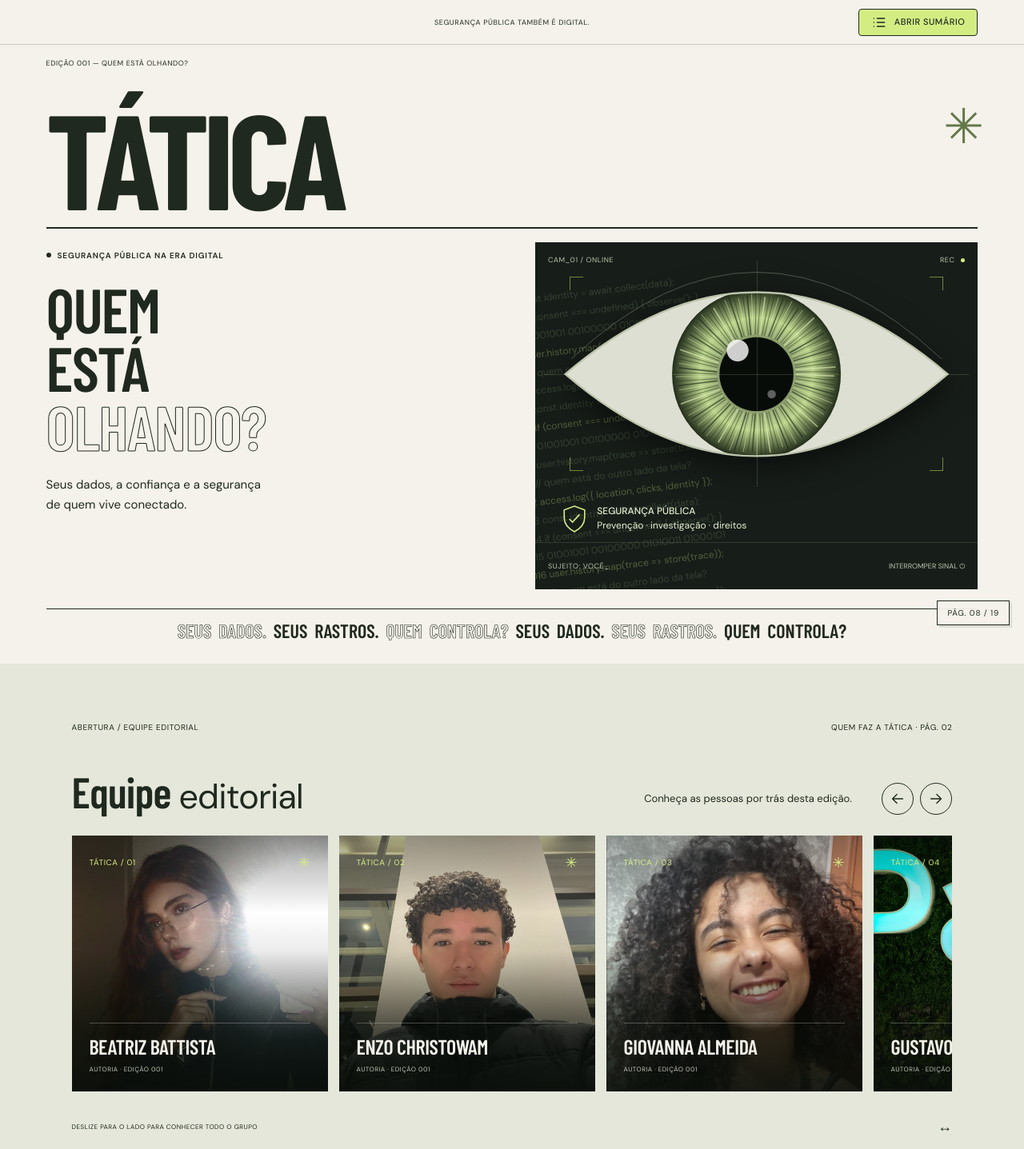
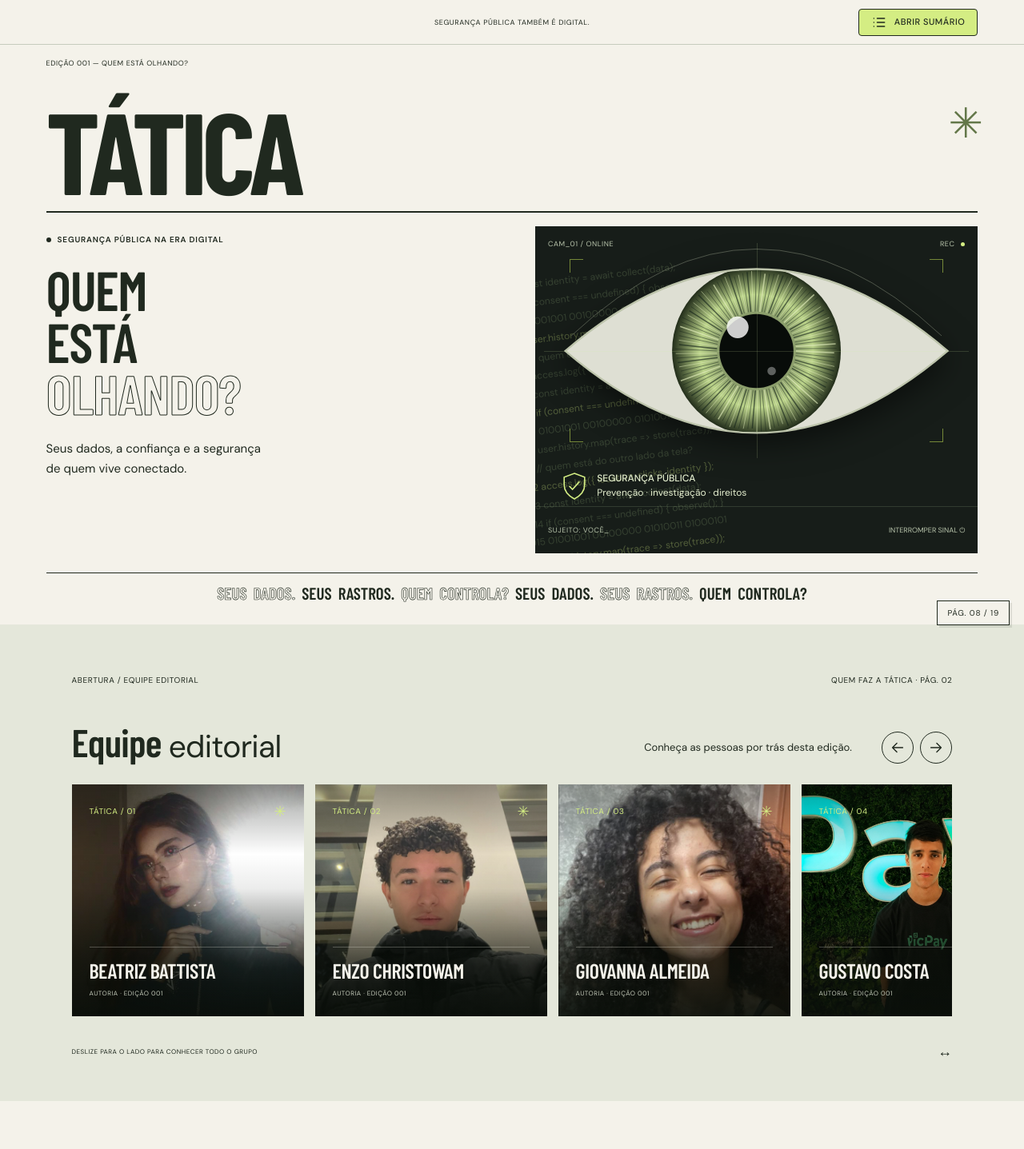
Before and after one commit to beatrizbattista/tatica_magazine, a Next.js app: page / in a window 1280 px wide. Shown: the top 1437 px of the page at 80% size. Built offline with nearby package versions, Linux system fonts and the light colour scheme; a web font is replaced by a local one.

Commit message:
Reduce magazine screen scale

```diff
--- a/app/editorial-design.css
+++ b/app/editorial-design.css
@@ -456,10 +456,10 @@ summary:hover .disclosure-cue { background: #d4ed83; color: #20291f; }
 :root {
  --type-label: 10px;
  --type-caption: 12px;
- --type-body: 17px;
- --type-lead: 20px;
- --type-subhead: 30px;
- --type-chapter: 48px;
+ --type-body: 16px;
+ --type-lead: 18px;
+ --type-subhead: 28px;
+ --type-chapter: 44px;
 }
 .section-label, .chapter-track > .mono, .case-heading > .mono, .chapter .mono { font-size: var(--type-label); }
 .section-label { border-top: 0; }
@@ -491,6 +491,32 @@ summary:hover .disclosure-cue { background: #d4ed83; color: #20291f; }
 .case-source { max-width: min(100%, 380px); white-space: normal; }
 
 @media (max-width: 700px) {
- :root { --type-caption: 11px; --type-body: 16px; --type-lead: 18px; --type-subhead: 27px; --type-chapter: 36px; }
+ :root { --type-caption: 11px; --type-body: 16px; --type-lead: 18px; --type-subhead: 27px; --type-chapter: 34px; }
  .reader-pause { padding: 20px; }
 }
+
+/* Screen edition: ease the overall scale without shrinking the reading text. */
+@media screen and (min-width: 761px) {
+ main { max-width: 1320px; }
+ .section { padding-block: 48px; }
+ .cover-wrap { min-height: calc(90svh - var(--header-height)); }
+ .masthead { font-size: min(20.5vw, 18svh); }
+ .cover h1 { font-size: clamp(48px, 5.4vw, 78px); }
+ .cover .eye-art { min-height: 320px; }
+ .ticker { font-size: 21px; }
+ .contents h2, .editorial-heading h2, .authors-heading h2, .sources-heading h2 { font-size: clamp(36px, 3.8vw, 52px); }
+ .report-title h2 { font-size: clamp(40px, 4.1vw, 58px); }
+ .case-heading h3 { font-size: clamp(30px, 2.8vw, 39px); }
+ .chapter { padding-block: 16px; }
+ .stat-signal strong { font-size: 86px; }
+ .author-card { flex-basis: clamp(240px, 24vw, 290px); }
+ .reading-trail a { padding-block: 12px 10px; }
+}
+
+@media screen and (max-width: 760px) {
+ .masthead { font-size: 21vw; }
+ .cover h1 { font-size: clamp(39px, 7vw, 52px); }
+ .cover .eye-art { min-height: 270px; }
+ .contents h2, .editorial-heading h2, .authors-heading h2, .sources-heading h2 { font-size: 35px; }
+ .author-card { flex-basis: 74vw; }
+}
```
